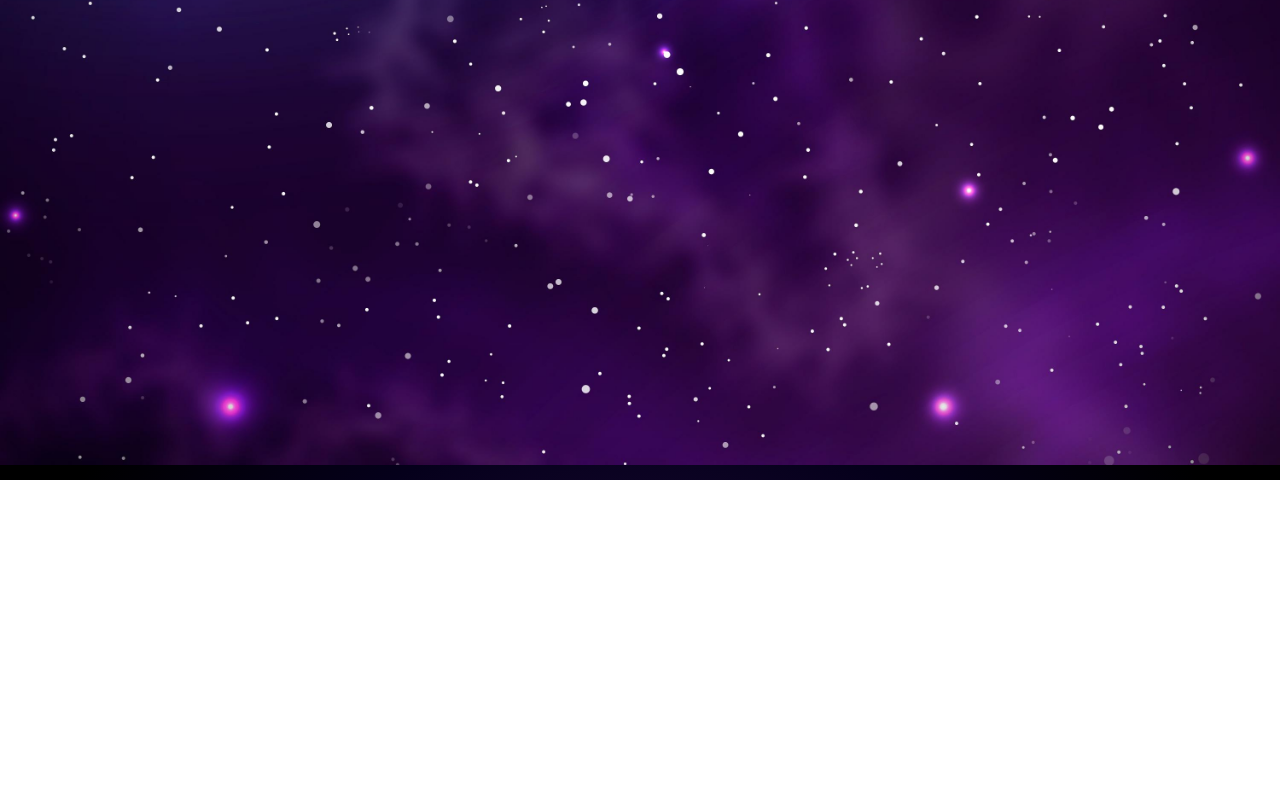
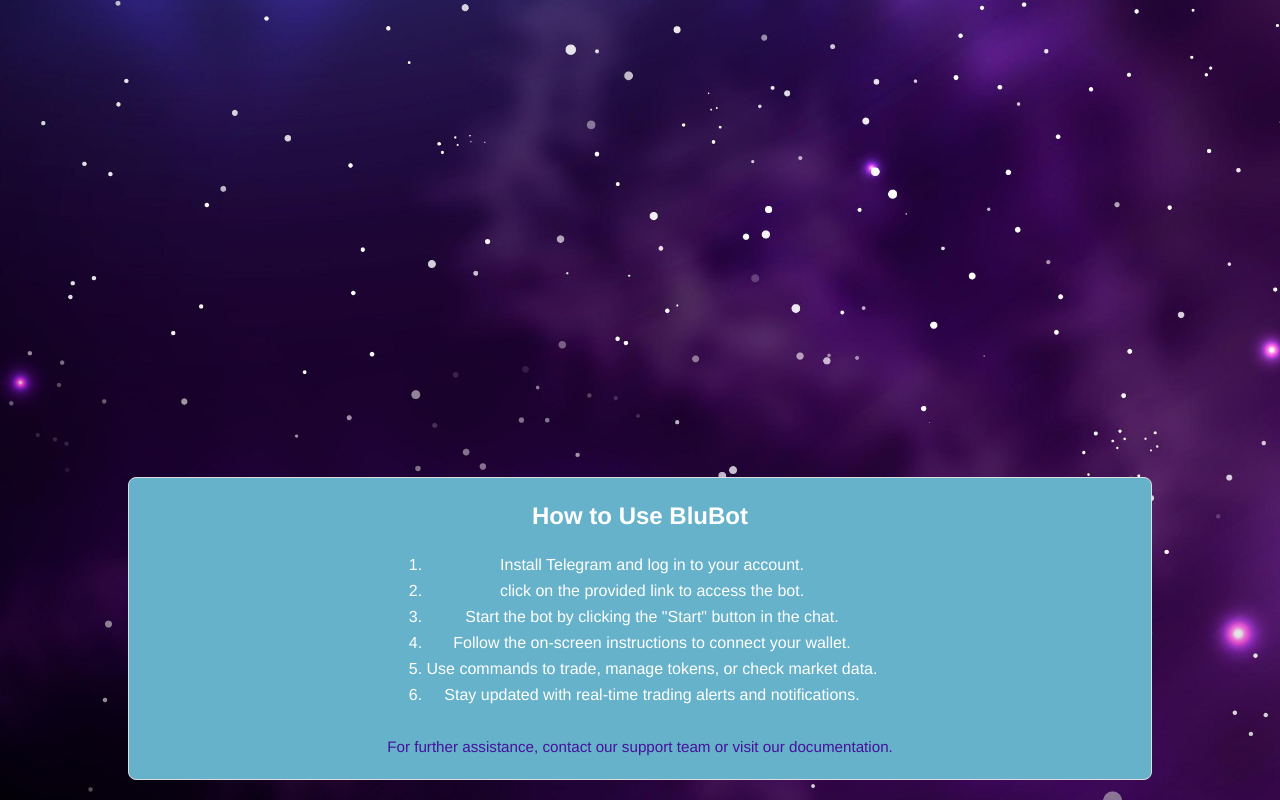
Before and after one commit to Joebakid/BluBot, a React (Create React App) app: page / in a window 1280 px wide. Shown: the part 320-1120 px from the top of the page. Before the commit the page ends 800 px from the top, so only its background shows below. Built offline with nearby package versions, Linux system fonts and the light colour scheme; a web font is replaced by a local one.

Commit message:
how to added

```diff
--- a/src/components/Header.js
+++ b/src/components/Header.js
@@ -191,6 +191,25 @@ export default function Header() {
             </div>
           </div>
         </div>
+
+        {/* Basic Guide Section */}
+        <div id="bot" className="guide-section">
+          <h2>How to Use BluBot</h2>
+          <ol>
+            <li>Install Telegram and log in to your account.</li>
+            <li>click on the provided link to access the bot.</li>
+            <li>Start the bot by clicking the "Start" button in the chat.</li>
+            <li>Follow the on-screen instructions to connect your wallet.</li>
+            <li>Use commands to trade, manage tokens, or check market data.</li>
+            <li>
+              Stay updated with real-time trading alerts and notifications.
+            </li>
+          </ol>
+          <p>
+            For further assistance, contact our support team or visit our
+            documentation.
+          </p>
+        </div>
       </div>
     </section>
   );
--- a/src/index.css
+++ b/src/index.css
@@ -70,6 +70,41 @@ html {
 
 header {
   width: 100vh;
+}
+
+/* //////////////////////////////////////////////////////// */
+.guide-section {
+  margin-top: 2rem;
+  padding: 1.5rem;
+  background-color: #66b2ca;
+  border: 1px solid #ddd;
+  border-radius: 8px;
+  text-align: center;
+  display: flex;
+  justify-content: center;
+  align-items: center;
+  flex-direction: column;
+  gap: 10px;
+}
+
+.guide-section h2 {
+  font-size: 1.5rem;
+  margin-bottom: 1rem;
+}
+
+.guide-section ol {
+  padding-left: 1.5rem;
+}
+
+.guide-section ol li {
+  margin-bottom: 0.5rem;
+  font-size: 1rem;
+}
+
+.guide-section p {
+  margin-top: 1rem;
+  font-size: 0.95rem;
+  color: #47129b;
 }
 
 /* CONTRACT */
```
